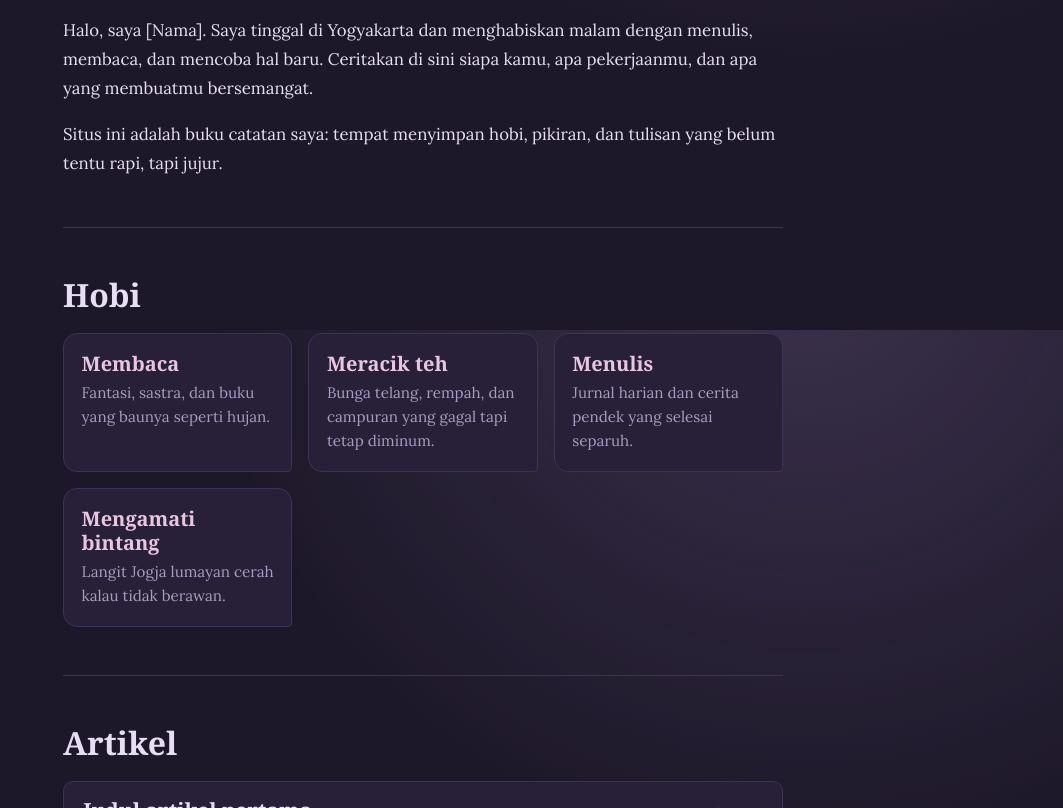
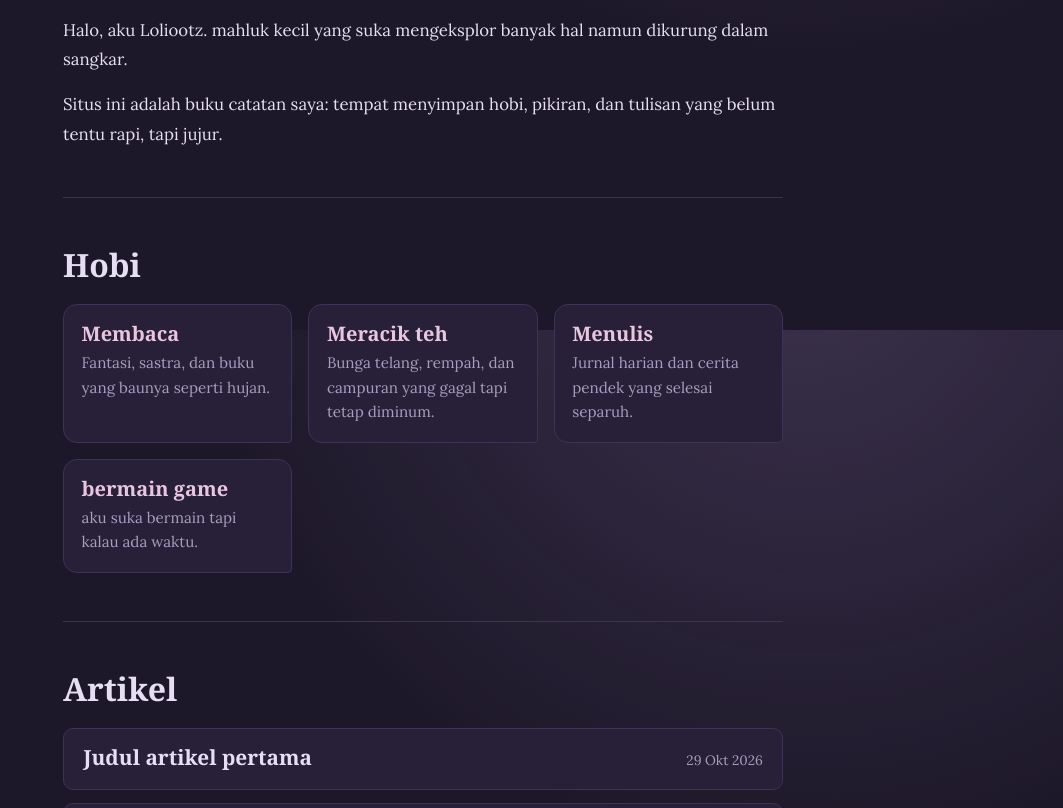
Before and after one commit to loliootz/loliootz, a plain HTML site: page index.html in a window 1280 px wide. Shown: the part 470-1278 px from the top of the page, without its empty margins (217-1280 px from the left). Drawn offline with Linux system fonts and the light colour scheme; a web font is replaced by a local one.

Commit message:
Update index.html

```diff
--- a/index.html
+++ b/index.html
@@ -102,7 +102,7 @@ footer ul{list-style:none;padding:0;display:flex;gap:1.2rem;flex-wrap:wrap;margi
 
   <section id="tentang">
     <h2>Tentang saya</h2>
-    <p>Halo, saya [Nama]. Saya tinggal di Yogyakarta dan menghabiskan malam dengan menulis, membaca, dan mencoba hal baru. Ceritakan di sini siapa kamu, apa pekerjaanmu, dan apa yang membuatmu bersemangat.</p>
+    <p>Halo, aku Loliootz. mahluk kecil yang suka mengeksplor banyak hal namun dikurung dalam sangkar.</p>
     <p>Situs ini adalah buku catatan saya: tempat menyimpan hobi, pikiran, dan tulisan yang belum tentu rapi, tapi jujur.</p>
   </section>
 
@@ -112,7 +112,7 @@ footer ul{list-style:none;padding:0;display:flex;gap:1.2rem;flex-wrap:wrap;margi
       <div><h3>Membaca</h3><p>Fantasi, sastra, dan buku yang baunya seperti hujan.</p></div>
       <div><h3>Meracik teh</h3><p>Bunga telang, rempah, dan campuran yang gagal tapi tetap diminum.</p></div>
       <div><h3>Menulis</h3><p>Jurnal harian dan cerita pendek yang selesai separuh.</p></div>
-      <div><h3>Mengamati bintang</h3><p>Langit Jogja lumayan cerah kalau tidak berawan.</p></div>
+      <div><h3>bermain game</h3><p>aku suka bermain tapi kalau ada waktu.</p></div>
     </div>
   </section>
 
```
